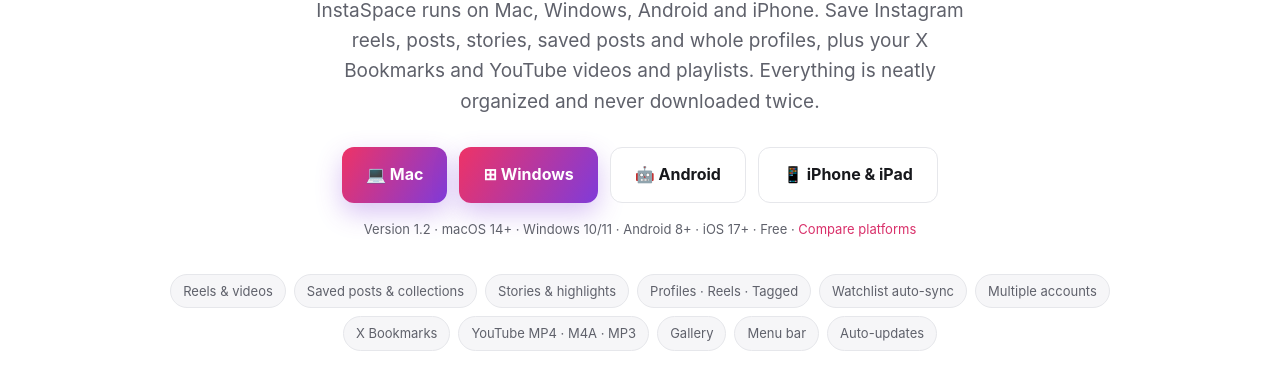
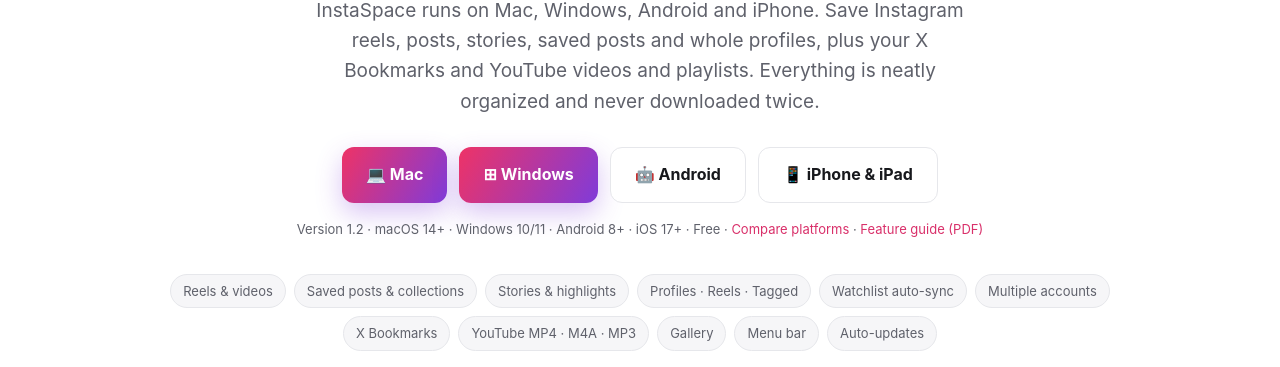
Before and after one commit to xtuae/instaspace-releases, a plain HTML site: page index.html in a window 1280 px wide. Shown: the part 433-800 px from the top of the page. Drawn offline with Linux system fonts and the light colour scheme.

Commit message:
Link the feature guide PDF
Co-Authored-By: Claude Opus 5.5 <noreply@anthropic.com>

```diff
--- a/index.html
+++ b/index.html
@@ -136,7 +136,7 @@
       <a class="btn ghost" href="https://github.com/xtuae/instaspace-releases/releases/download/v1.2/InstaSpace-1.2.apk">🤖 Android</a>
       <a class="btn ghost" href="https://github.com/xtuae/instaspace-releases/releases/download/v1.2/InstaSpace-1.2-unsigned.ipa">📱 iPhone &amp; iPad</a>
     </div>
-    <div class="meta">Version 1.2 · macOS 14+ · Windows 10/11 · Android 8+ · iOS 17+ · Free · <a href="#platforms">Compare platforms</a></div>
+    <div class="meta">Version 1.2 · macOS 14+ · Windows 10/11 · Android 8+ · iOS 17+ · Free · <a href="#platforms">Compare platforms</a> · <a href="https://github.com/xtuae/instaspace-releases/releases/download/v1.2/InstaSpace-Feature-Guide.pdf">Feature guide (PDF)</a></div>
     <div class="pills">
       <span class="pill">Reels &amp; videos</span><span class="pill">Saved posts &amp; collections</span>
       <span class="pill">Stories &amp; highlights</span><span class="pill">Profiles · Reels · Tagged</span>
```
